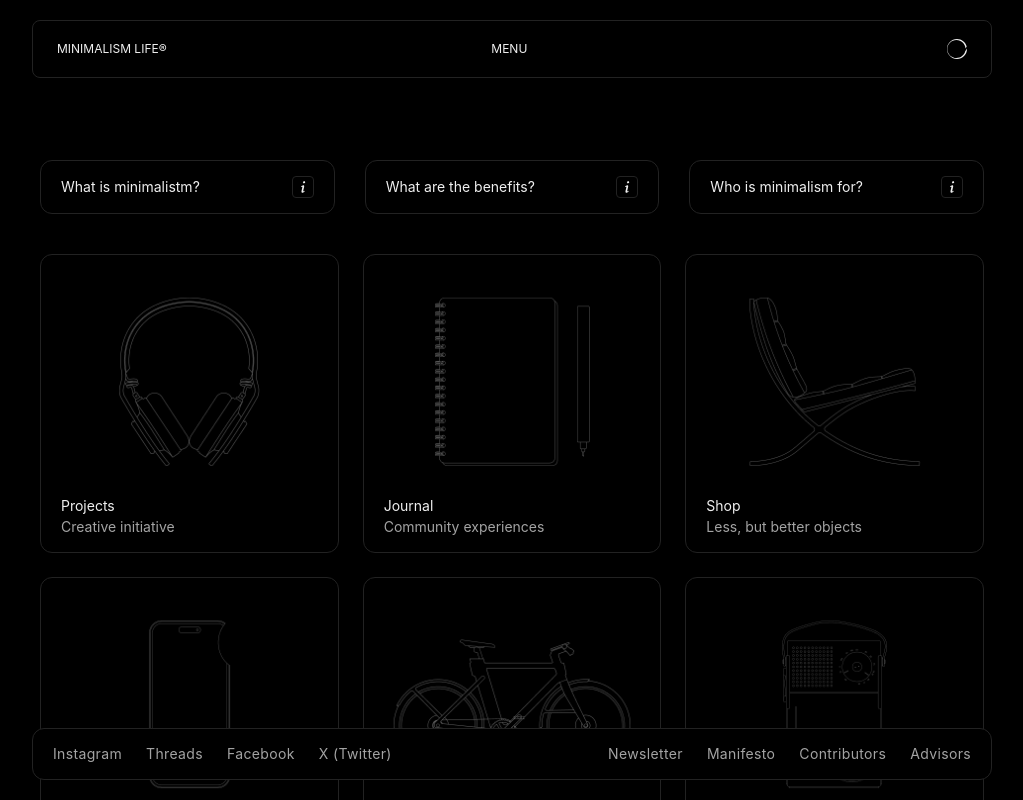
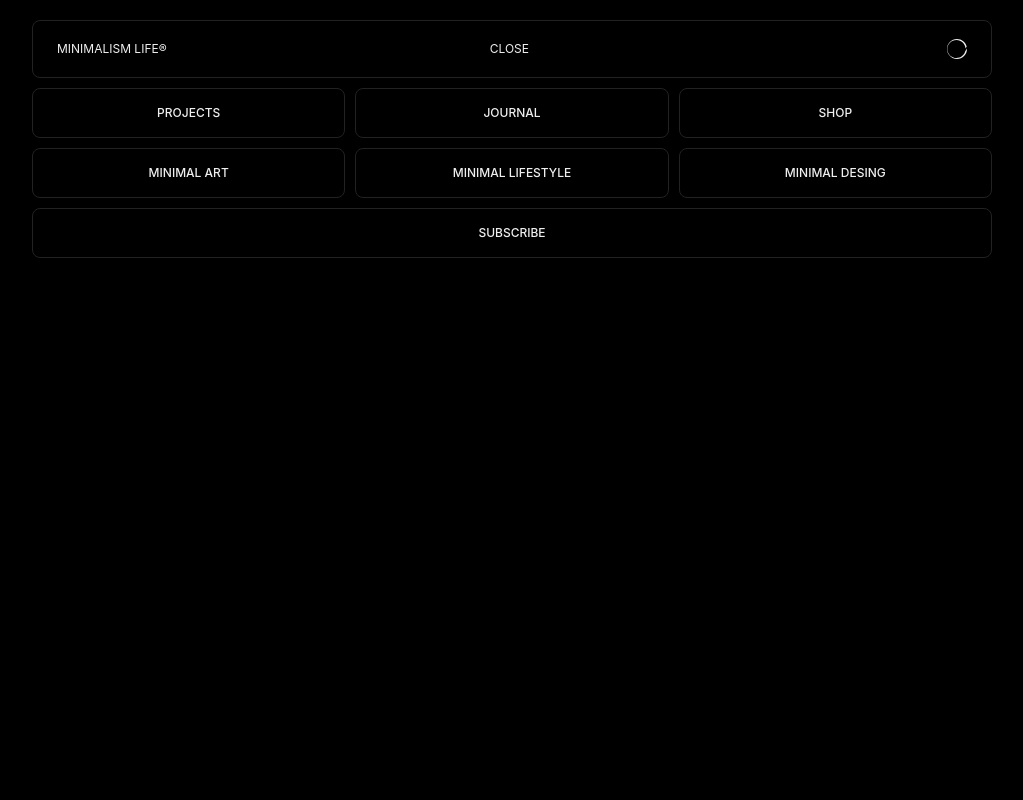
Before and after one commit to emodeth/minimalism, a Next.js app: page / in a window 1280 px wide. Both pictures are taken after a click on the button "MENU". Shown: the top 800 px of the page, without its empty margins (128-1151 px from the left). Built offline with nearby package versions, Linux system fonts and the light colour scheme.

Commit message:
menu section completed

```diff
--- a/app/globals.css
+++ b/app/globals.css
@@ -7,3 +7,7 @@ body {
   color: #efefef;
   font-family: "Inter", sans-serif;
 }
+
+.menu-last-item {
+  grid-column: 1 / -1;
+}
--- a/app/page.tsx
+++ b/app/page.tsx
@@ -4,19 +4,24 @@ import InfoLinkGrid from "@/components/InfoLinkGrid";
 import InfoLinkItem from "@/components/InfoLinkItem";
 import MainGrid from "@/components/MainGrid";
 import MainItem from "@/components/MainItem";
+import Menu from "@/components/Menu";
+import MenuOverlay from "@/components/MenuOverlay";
 import Navbar from "@/components/Navbar";
 import Newsletter from "@/components/Newsletter";
 import StaticFooter from "@/components/StaticFooter";
+import { MenuProvider } from "@/contexts/MenuContext";
 
 import { mainItems } from "@/utils/mainItems";
 
 function Home() {
   return (
-    <>
-      <header className="fixed py-5 px-2 left-0 right-0 top-0 z-[999]">
+    <MenuProvider>
+      <header className="fixed py-5 left-0 right-0 top-0 z-[9999] max-md:px-2">
         <Navbar />
       </header>
       <main>
+        <Menu />
+        <MenuOverlay />
         <InfoLinkGrid>
           <InfoLinkItem
             description="What is minimalistm?"
@@ -47,7 +52,7 @@ function Home() {
         <StaticFooter />
         <DynamicFooter />
       </main>
-    </>
+    </MenuProvider>
   );
 }
 
--- /dev/null
+++ b/components/Menu.tsx
@@ -0,0 +1,74 @@
+"use client";
+
+import { MenuContext } from "@/contexts/MenuContext";
+import { useContext } from "react";
+
+function Menu() {
+  const menuCtx = useContext(MenuContext);
+
+  return (
+    <div
+      className={`${"transition-opacity lg:max-w-[960px] md:max-w-[630px] mx-auto fixed left-0 right-0 top-[88px] grid min-[550px]:grid-cols-3 gap-[10px] z-[9999] max-md:px-2 grid-cols-2 grid-rows-4"} ${
+        menuCtx?.isMenuOpened === false
+          ? "-translate-y-96 opacity-0"
+          : "translate-y-0 opacity-100"
+      }`}
+    >
+      <button
+        className={`${"-translate-x-5 uppercase bg-black w-full border border-[#222] py-[15px] px-5 rounded-lg text-[#efefef] text-[12px] leading-[18px] font-medium transition-all hover:bg-[#262626] hover:text-[#efefef]"} ${
+          menuCtx?.isMenuOpened ? "opacity-100 !translate-x-0" : "opacity-0"
+        }`}
+      >
+        Projects
+      </button>
+      <button
+        className={`${"min-[550px]:translate-y-5 max-[550px]:translate-x-5 uppercase bg-black w-full border border-[#222] py-[15px] px-5 rounded-lg text-[#efefef] text-[12px] leading-[18px] font-medium transition-all hover:bg-[#262626] hover:text-[#efefef]"} ${
+          menuCtx?.isMenuOpened
+            ? "opacity-100 min-[550px]:!translate-y-0 max-[550px]:!translate-x-0"
+            : "opacity-0"
+        }`}
+      >
+        Journal
+      </button>
+      <button
+        className={`${"min-[550px]:translate-x-5 -translate-x-5 uppercase bg-black w-full border border-[#222] py-[15px] px-5 rounded-lg text-[#efefef] text-[12px] leading-[18px] font-medium transition-all hover:bg-[#262626] hover:text-[#efefef]"} ${
+          menuCtx?.isMenuOpened ? "!translate-x-0 opacity-100" : "opacity-0"
+        }`}
+      >
+        Shop
+      </button>
+      <button
+        className={`${"min-[550px]:-translate-x-5 translate-x-5 uppercase bg-black w-full border border-[#222] py-[15px] px-5 rounded-lg text-[#efefef] text-[12px] leading-[18px] font-medium transition-all hover:bg-[#262626] hover:text-[#efefef]"} ${
+          menuCtx?.isMenuOpened ? "opacity-100 !translate-x-0" : "opacity-0"
+        }`}
+      >
+        Minimal Art
+      </button>
+      <button
+        className={`${"min-[550px]:translate-y-5 max-[550px]:-translate-x-5 uppercase bg-black w-full border border-[#222] py-[15px] px-5 rounded-lg text-[#efefef] text-[12px] leading-[18px] font-medium transition-all hover:bg-[#262626] hover:text-[#efefef]"} ${
+          menuCtx?.isMenuOpened
+            ? "opacity-100 min-[550px]:!translate-y-0 max-[550px]:!translate-x-0"
+            : "opacity-0"
+        }`}
+      >
+        Minimal Lifestyle
+      </button>
+      <button
+        className={`${"translate-x-5 uppercase bg-black w-full border border-[#222] py-[15px] px-5 rounded-lg text-[#efefef] text-[12px] leading-[18px] font-medium transition-all hover:bg-[#262626] hover:text-[#efefef]"} ${
+          menuCtx?.isMenuOpened ? "!translate-x-0 opacity-100" : "opacity-0"
+        }`}
+      >
+        Minimal Desing
+      </button>
+      <button
+        className={`${"translate-y-5 uppercase bg-black w-full border border-[#222] py-[15px] px-5 rounded-lg text-[#efefef] text-[12px] leading-[18px] font-medium transition-all hover:bg-[#262626] hover:text-[#efefef] menu-last-item"} ${
+          menuCtx?.isMenuOpened ? "opacity-100 !translate-y-0" : "opacity-0"
+        }`}
+      >
+        Subscribe
+      </button>
+    </div>
+  );
+}
+
+export default Menu;
--- /dev/null
+++ b/components/MenuButton.tsx
@@ -0,0 +1,19 @@
+"use client";
+
+import { MenuContext } from "@/contexts/MenuContext";
+import { useContext } from "react";
+
+function MenuButton() {
+  const menuCtx = useContext(MenuContext);
+
+  return (
+    <button
+      onClick={() => menuCtx?.setIsMenuOpened((state) => !state)}
+      className="uppercase transition-all hover:bg-[#262626] rounded-md py-1 px-2 lg:mr-[95px] md:mr-[85px]"
+    >
+      {menuCtx?.isMenuOpened === false ? "Menu" : "Close"}
+    </button>
+  );
+}
+
+export default MenuButton;
--- /dev/null
+++ b/components/MenuOverlay.tsx
@@ -0,0 +1,18 @@
+"use client";
+
+import { MenuContext } from "@/contexts/MenuContext";
+import { useContext } from "react";
+
+function MenuOverlay() {
+  const menuCtx = useContext(MenuContext);
+
+  return (
+    <div
+      className={`${"w-full h-full absolute inset-0 bg-black z-[999]"} ${
+        menuCtx?.isMenuOpened === false ? "hidden" : null
+      }`}
+    ></div>
+  );
+}
+
+export default MenuOverlay;
--- a/components/Navbar.tsx
+++ b/components/Navbar.tsx
@@ -1,5 +1,6 @@
 import Image from "next/image";
 import logo from "@/public/logo.svg";
+import MenuButton from "./MenuButton";
 
 function Navbar() {
   return (
@@ -9,9 +10,7 @@ function Navbar() {
           Minimalism Life®
         </li>
         <li>
-          <button className="uppercase transition-all hover:bg-[#262626] rounded-md py-1 px-2 lg:mr-[95px]">
-            Menu
-          </button>
+          <MenuButton />
         </li>
         <li className="hidden md:block lg:block">
           <Image src={logo} width={20} height={20} alt="logo" />
--- a/components/StaticFooter.tsx
+++ b/components/StaticFooter.tsx
@@ -1,6 +1,6 @@
 function StaticFooter() {
   return (
-    <div className="px-2">
+    <div className="px-2 relative z-[99]">
       <div className="bg-black text-[#A3A3A3] flex items-center justify-between lg:max-w-[960px] md:max-w-[630px] mx-auto mt-[90px] px-5 py-4 rounded-xl min-[500px]:text-[14px] text-[12px] relative z-[999] border border-[#222] leading-[18px] tracking-wide">
         <p>©minimalism.com</p>
         <ul className="flex gap-6">
--- /dev/null
+++ b/contexts/MenuContext.tsx
@@ -0,0 +1,32 @@
+"use client";
+
+import {
+  createContext,
+  Dispatch,
+  ReactNode,
+  SetStateAction,
+  useState,
+} from "react";
+
+type Props = {
+  children: ReactNode;
+};
+
+export interface IMenuContext {
+  isMenuOpened: boolean;
+  setIsMenuOpened: Dispatch<SetStateAction<boolean>>;
+}
+
+const MenuContext = createContext<IMenuContext | null>(null);
+
+function MenuProvider({ children }: Props) {
+  const [isMenuOpened, setIsMenuOpened] = useState<boolean>(false);
+
+  return (
+    <MenuContext.Provider value={{ isMenuOpened, setIsMenuOpened }}>
+      {children}
+    </MenuContext.Provider>
+  );
+}
+
+export { MenuProvider, MenuContext };
```
